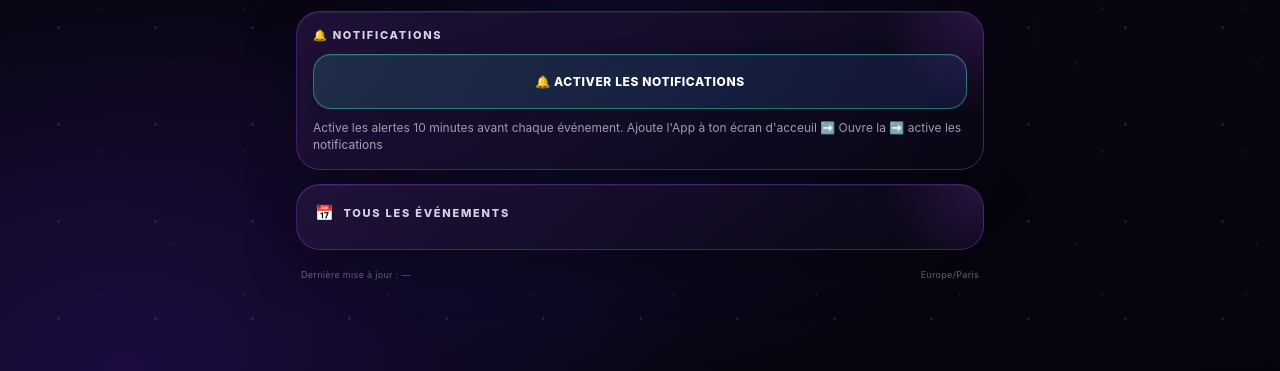
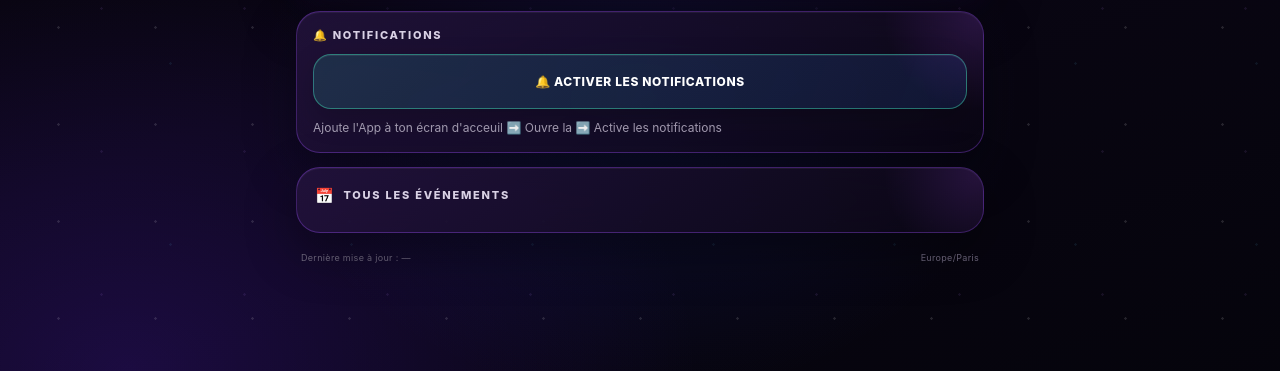
Before and after one commit to alan59320/APP-GO-UP-TIMER, a website: page index.html in a window 1280 px wide. Shown: the part 429-800 px from the top of the page. Drawn offline with Linux system fonts and the light colour scheme; no server answers.

Commit message:
Update index.html

```diff
--- a/index.html
+++ b/index.html
@@ -1126,8 +1126,7 @@
         id="pushStatus"
         class="push-status"
       >
-        Active les alertes 10 minutes avant chaque événement.
-               Ajoute l'App à ton écran d'acceuil ➡️ Ouvre la ➡️ active les notifications
+        Ajoute l'App à ton écran d'acceuil ➡️ Ouvre la ➡️ Active les notifications
       </div>
 
     </section>
```
